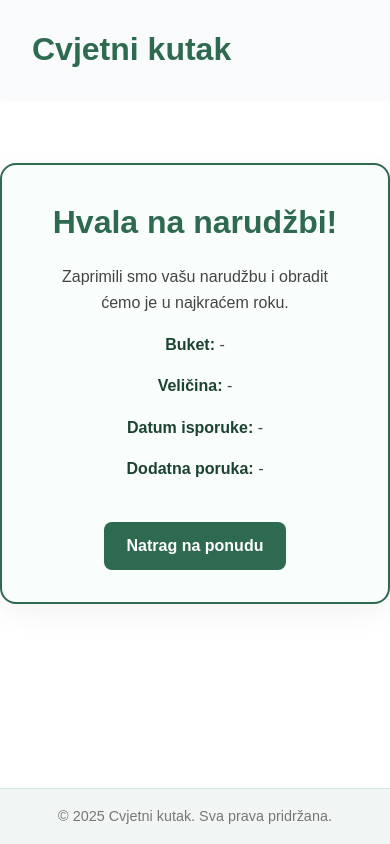
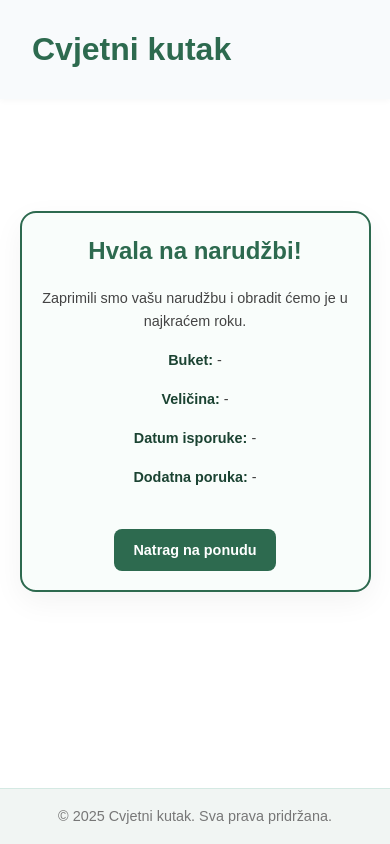
Before and after one commit to leatomic3/cvjetni-kutak, a plain HTML site: page pages/potvrda.html in a window 390 px wide. Drawn offline with Linux system fonts and the light colour scheme.

Commit message:
Popravila potvrdu za mobilni prikaz

```diff
--- a/style.css
+++ b/style.css
@@ -410,6 +410,28 @@ header {
   background-color: #1b4332;
 }
 
+@media (max-width: 480px) {
+  .potvrda-kutija {
+    padding: 1.2rem;
+    font-size: 0.95rem;
+    margin: 7rem auto;
+    width: 90%;
+  }
+
+  .potvrda-kutija h2 {
+    font-size: 1.5rem;
+  }
+
+  .potvrda-kutija p {
+    font-size: 0.9rem;
+  }
+
+  .potvrda-kutija .btn-natrag {
+    font-size: 0.9rem;
+    padding: 0.6rem 1.2rem;
+  }
+}
+
 .kontakt-forma {
   max-width: 600px;
   margin: 2rem auto;
```
